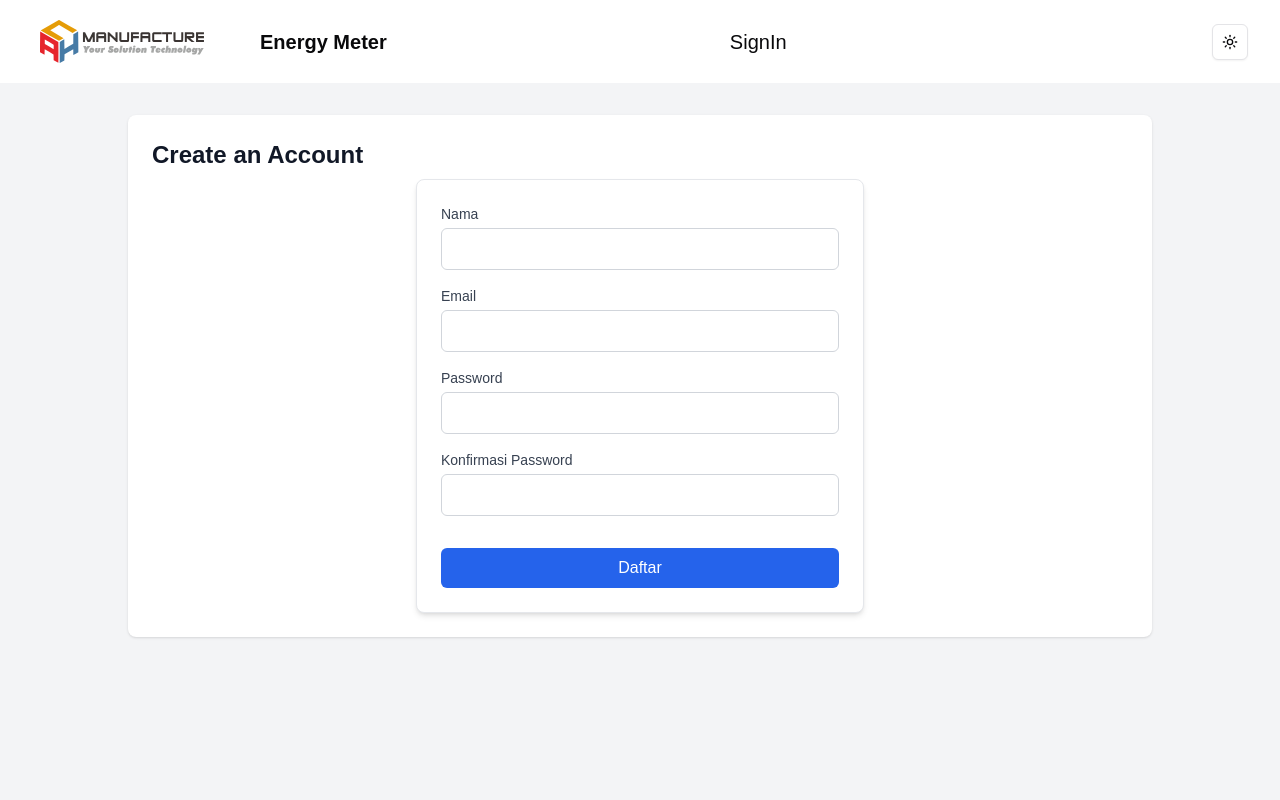
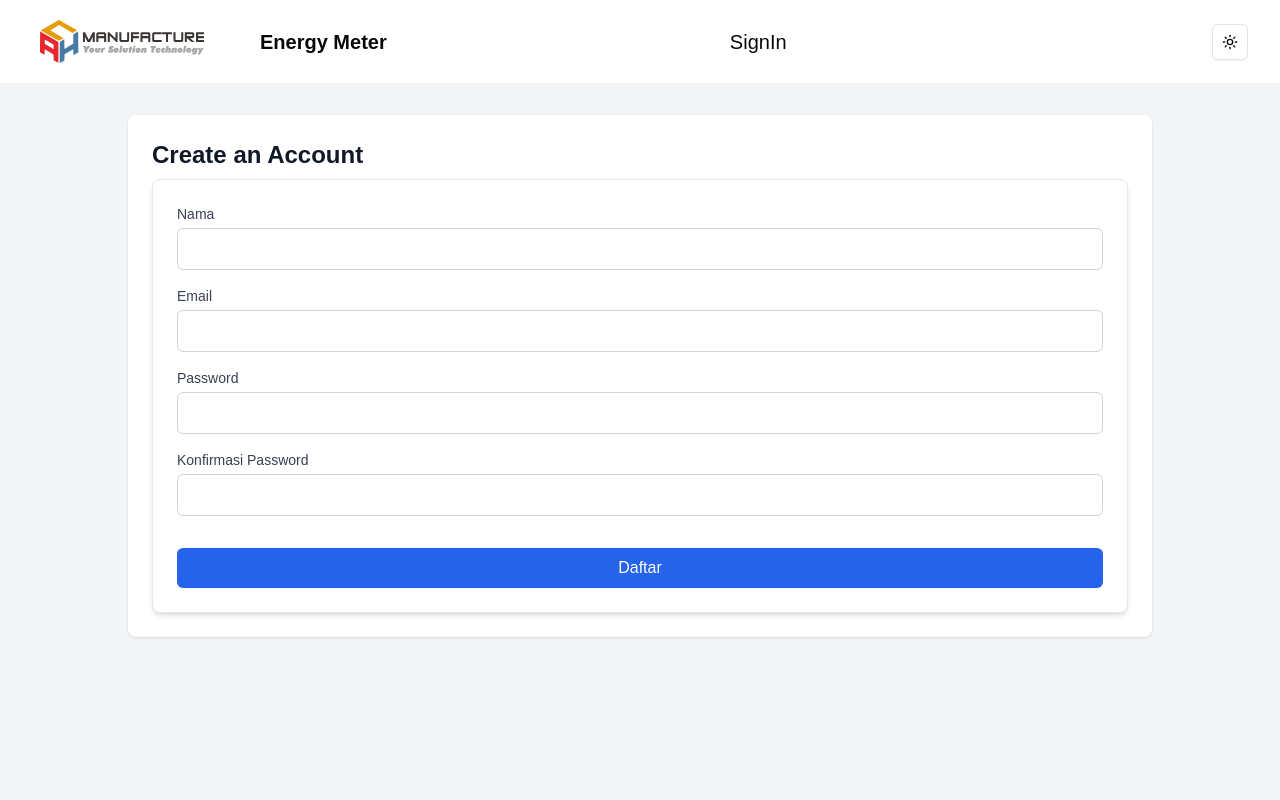
Before and after one commit to moizicrew/Kwh-Meter-NextJs, a Next.js app: page /register in a window 1280 px wide. Shown: the top 800 px of the page. Built offline with nearby package versions, Linux system fonts and the light colour scheme; no server answers.

Commit message:
Change Database

```diff
--- a/src/components/auth/form-register.tsx
+++ b/src/components/auth/form-register.tsx
@@ -10,7 +10,7 @@ const FormRegister = () => {
   return (
     <form
       action={formAction}
-      className="max-w-md mx-auto p-6 bg-white border border-gray-200 rounded-lg shadow-md"
+      className="mx-auto p-6 my-3 bg-white border border-gray-200 rounded-lg shadow-md"
     >
       {state?.message ? (
         <div>
```
